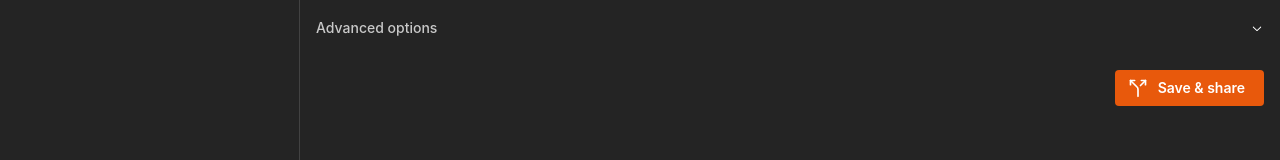
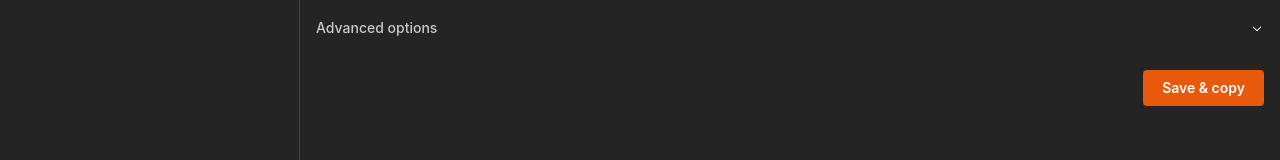
Before and after one commit to danyavol/squash-pay, a React (Vite) app: page /new in a window 1280 px wide. Shown: the part 393-553 px from the top of the page. Built offline with nearby package versions, Linux system fonts and the light colour scheme.

Commit message:
feat: Notifications

```diff
--- a/package.json
+++ b/package.json
@@ -15,6 +15,7 @@
     "@mantine/dates": "^8.3.12",
     "@mantine/form": "^8.3.12",
     "@mantine/hooks": "^8.3.12",
+    "@mantine/notifications": "^8.3.12",
     "dayjs": "^1.11.19",
     "is-mobile": "^5.0.0",
     "lucide-react": "^0.562.0",
--- a/src/index.scss
+++ b/src/index.scss
@@ -1,3 +1,27 @@
 a {
   text-decoration: none;
 }
+
+.mantine-Notification-root {
+  background-color: var(
+    --notification-color,
+    var(--mantine-primary-color-filled)
+  );
+
+  &::before {
+    background-color: var(--mantine-color-white);
+  }
+
+  .mantine-Notification-title,
+  .mantine-Notification-description {
+    color: var(--mantine-color-white);
+  }
+
+  .mantine-Notification-closeButton {
+    color: var(--mantine-color-white);
+
+    @mixin hover {
+      background-color: rgba(0, 0, 0, 0.1);
+    }
+  }
+}
--- a/src/main.tsx
+++ b/src/main.tsx
@@ -1,5 +1,6 @@
 import "@mantine/core/styles.css";
 import "@mantine/dates/styles.css";
+import "@mantine/notifications/styles.css";
 
 import { StrictMode } from "react";
 import { createRoot } from "react-dom/client";
@@ -7,6 +8,7 @@ import { createTheme, MantineProvider } from "@mantine/core";
 import "./index.scss";
 import { RouterProvider } from "react-router";
 import { router } from "./router.tsx";
+import { Notifications } from "@mantine/notifications";
 
 const theme = createTheme({
   primaryColor: "orange",
@@ -15,6 +17,7 @@ const theme = createTheme({
 createRoot(document.getElementById("root")!).render(
   <StrictMode>
     <MantineProvider theme={theme} defaultColorScheme="dark">
+      <Notifications limit={2} />
       <RouterProvider router={router} />
     </MantineProvider>
   </StrictMode>,
--- a/src/pages/NewPayment/NewPayment.tsx
+++ b/src/pages/NewPayment/NewPayment.tsx
@@ -17,8 +17,8 @@ import {
   useFriendsStore,
 } from "../../state/friends-store.ts";
 import { useShallow } from "zustand/react/shallow";
-import { UserRoundPlus, Split } from "lucide-react";
-import { useDisclosure, useClipboard } from "@mantine/hooks";
+import { UserRoundPlus } from "lucide-react";
+import { useDisclosure } from "@mantine/hooks";
 import styles from "./NewPayment.module.scss";
 import { NumberIncrementor } from "../../components/NumberIncrementor/NumberIncrementor.tsx";
 import { FriendsSelector } from "../../components/FriendsSelector/FriendsSelector.tsx";
@@ -34,10 +34,10 @@ import {
   getMessageForSharing,
 } from "../../services/split-payment.service.ts";
 import { isMobileDevice } from "../../services/is-mobile-device.service.ts";
+import { notifications } from "@mantine/notifications";
 
 export const NewPayment = () => {
   const friendsMap = useFriendsStore(useShallow(selectFriendsMap));
-  const clipboard = useClipboard({ timeout: 2000 });
 
   const {
     courtsNumber,
@@ -101,13 +101,35 @@ export const NewPayment = () => {
   const onSubmit = () => {
     const msg = getMessageForSharing(splitResults, friendsMap);
 
-    if (isMobileDevice()) {
-      void navigator.share({
-        text: msg,
-      });
+    if (isMobileDevice) {
+      navigator
+        .share({
+          text: msg,
+        })
+        .then(() => afterSave("Payment saved successfully!"))
+        .catch((e) => failedToSave(e, "Failed to share!"));
     } else {
-      clipboard.copy(msg);
+      navigator.clipboard
+        .writeText(msg)
+        .then(() => afterSave("Payment saved and copied to clipboard!"))
+        .catch((e) => failedToSave(e, "Failed to copy to clipboard!"));
     }
+  };
+
+  const afterSave = (message: string) => {
+    notifications.show({
+      message,
+      color: "green",
+    });
+  };
+
+  const failedToSave = (e: Error, title: string) => {
+    notifications.show({
+      title,
+      message: `${e?.name ? e.name + ": " : ""}${e?.message}`,
+      color: "red",
+      autoClose: false,
+    });
   };
 
   return (
@@ -262,25 +284,10 @@ export const NewPayment = () => {
         </Accordion>
 
         <Flex justify="end">
-          <Button
-            onClick={onSubmit}
-            leftSection={<Split height="1.25rem" width="1.25rem" />}
-            color={
-              clipboard.copied ? "teal" : clipboard.error ? "red" : undefined
-            }
-          >
-            {clipboard.copied
-              ? "Copied!"
-              : clipboard.error
-                ? "Failed to copy"
-                : "Save & share"}
+          <Button onClick={onSubmit}>
+            {isMobileDevice ? "Save & share" : "Save & copy"}
           </Button>
         </Flex>
-        {clipboard.error && (
-          <Text size="xs" c="red">
-            Error: {clipboard.error?.message || JSON.stringify(clipboard.error)}
-          </Text>
-        )}
       </Flex>
 
       <Modal
--- a/src/services/is-mobile-device.service.ts
+++ b/src/services/is-mobile-device.service.ts
@@ -1,5 +1,3 @@
 import { isMobile } from "is-mobile";
 
-export function isMobileDevice() {
-  return isMobile({ tablet: true });
-}
+export const isMobileDevice = isMobile({ tablet: true });
```
Also changed, not shown: 1 other file (tests, documents, lock files or other folders).
